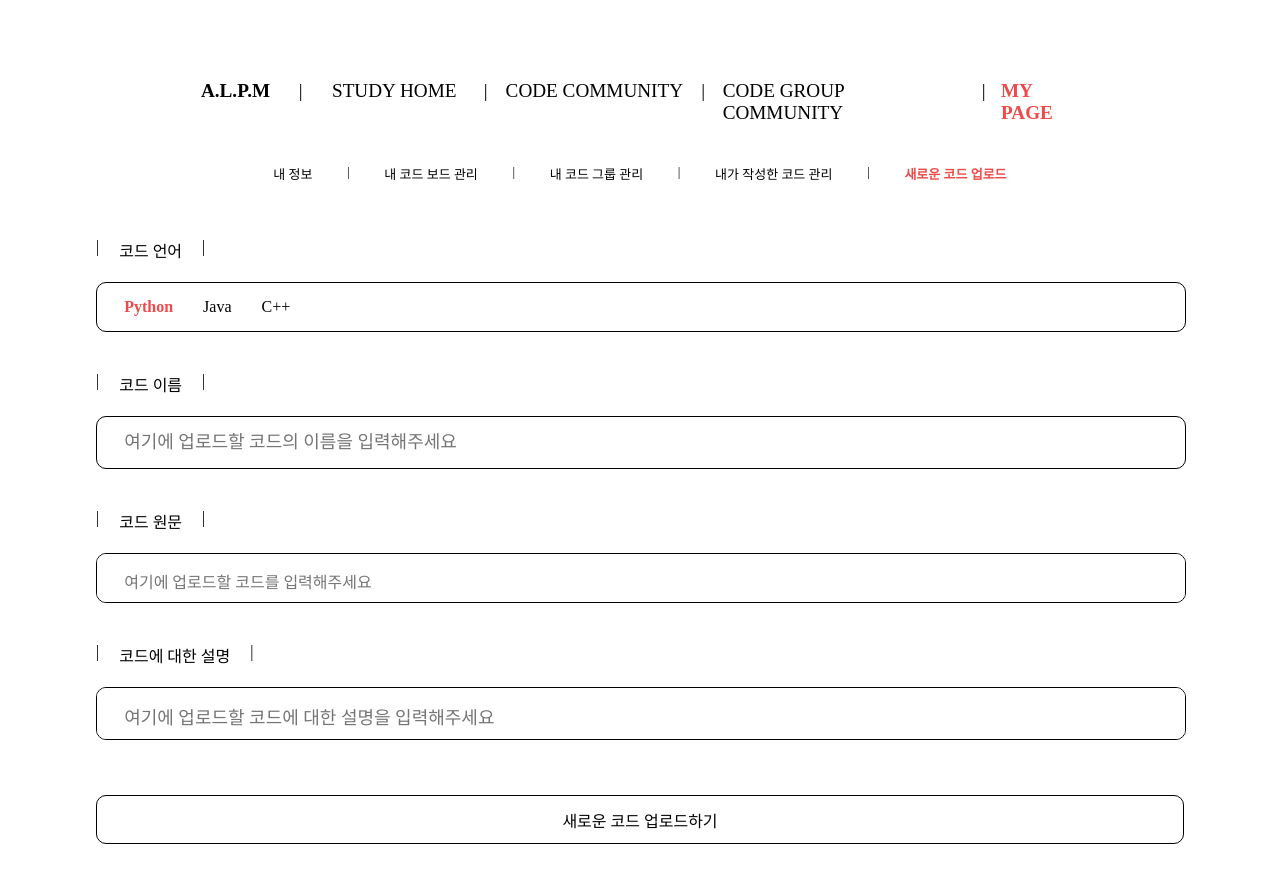
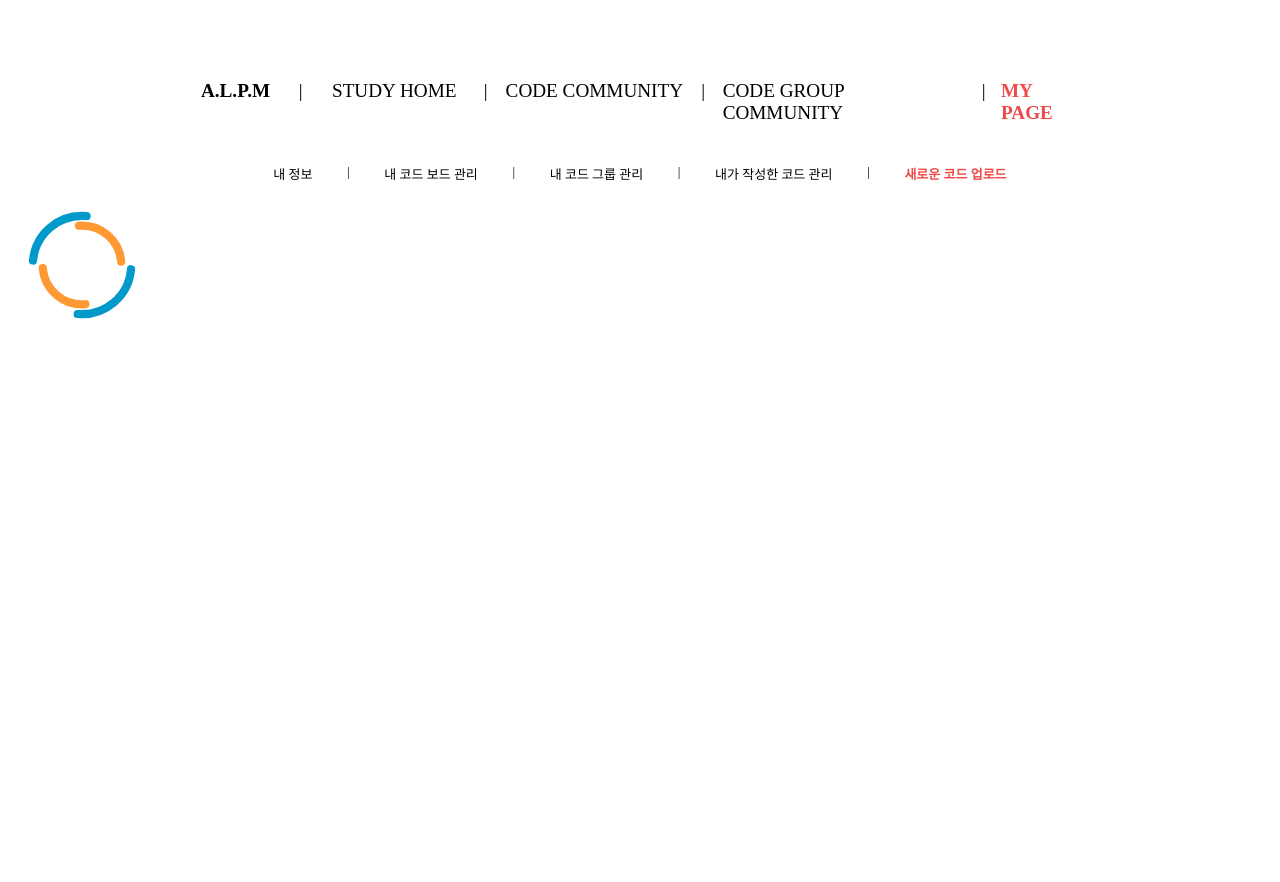
Before and after one commit to AL-PM/ALPM-web, a React (Create React App) app: page /mypage/NewCode in a window 1280 px wide. Shown: the top 882 px of the page. After the commit the page ends 800 px from the top, so only its background shows below. Built offline with nearby package versions, Linux system fonts and the light colour scheme; a web font is replaced by a local one.

Commit message:
[MOD] MY_PAGE 코드 업로드 버튼 로딩 스피너 추가

```diff
--- a/src/MyPage/NewCodeUpload/NewCodeUpload.jsx
+++ b/src/MyPage/NewCodeUpload/NewCodeUpload.jsx
@@ -2,6 +2,7 @@ import React, { useState, useRef } from 'react';
 import './NewCodeUpload.css';
 import MainMenuBar from '../../Etc/MainMenuBar/MainMenuBar';
 import MyPageMenuBar from '../MyPageMenuBar/MyPageMenuBar';
+import LoadingSpinner from '../../Etc/LoadingSpinner/LoadingSpinner';
 
 function CodeUploadTitle({ Title }) {
   return (
@@ -20,6 +21,7 @@ function NewCodeUpload() {
   const [codeName, setCodeName] = useState("");
   const codeRef = useRef(null);
   const descriptionRef = useRef(null);
+  const [upload, setUpload] = useState(true);
 
   const codeKeyDown = (e) => {
     if (e.keyCode === 13 || e.keyCode === 9) {
@@ -59,7 +61,17 @@ function NewCodeUpload() {
   function NewCodeUploadBtcFn() {
     let tmp = code.replace("\t", "    ");
     console.log([tmp, description]);
+    setUpload(false);
   }
+
+  if(upload)
+    return(
+      <div>
+        <MainMenuBar page={"MyPage"} />
+        <MyPageMenuBar MyPage={"5"} />
+        <LoadingSpinner />
+      </div>
+    )
 
   return (
     <div>
```
